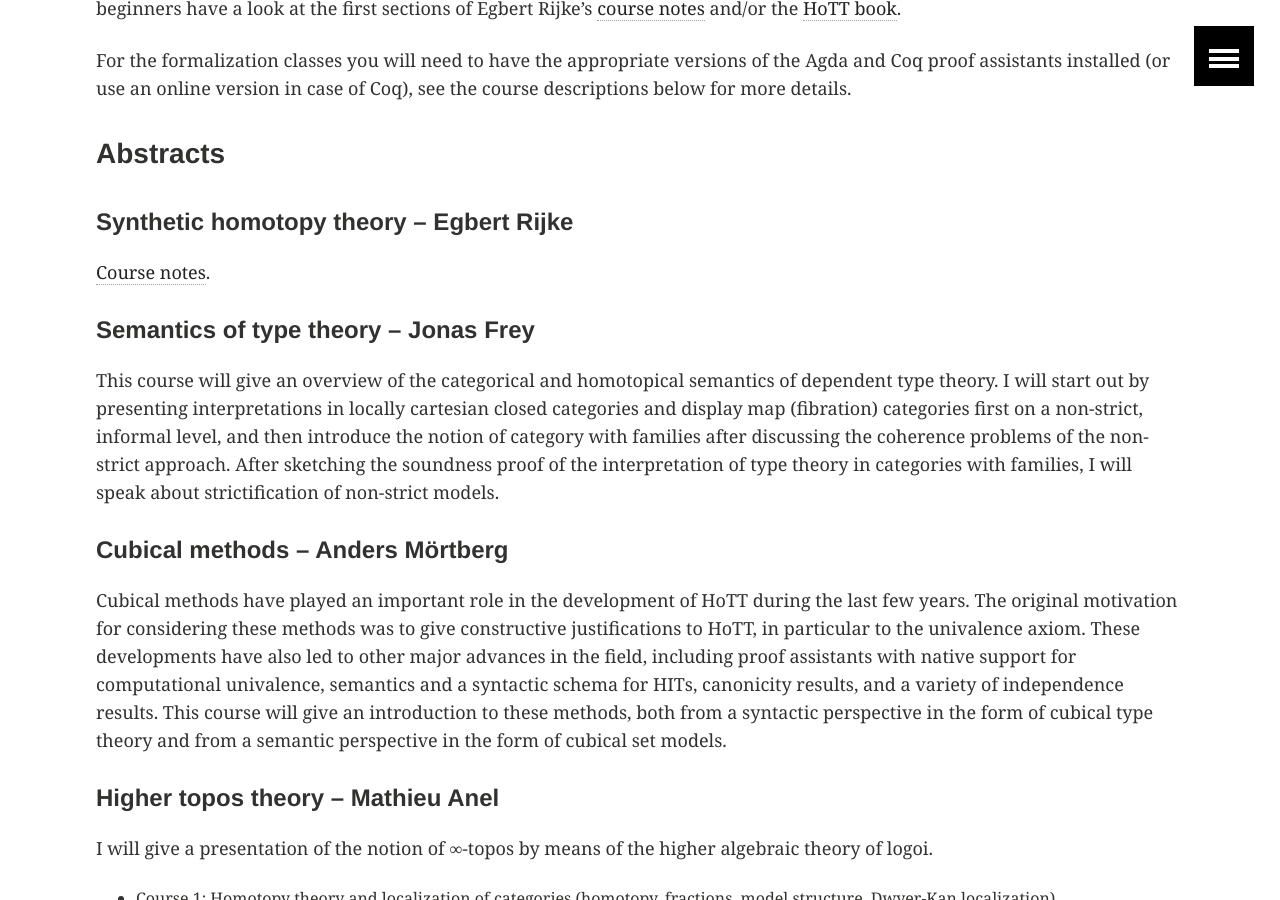
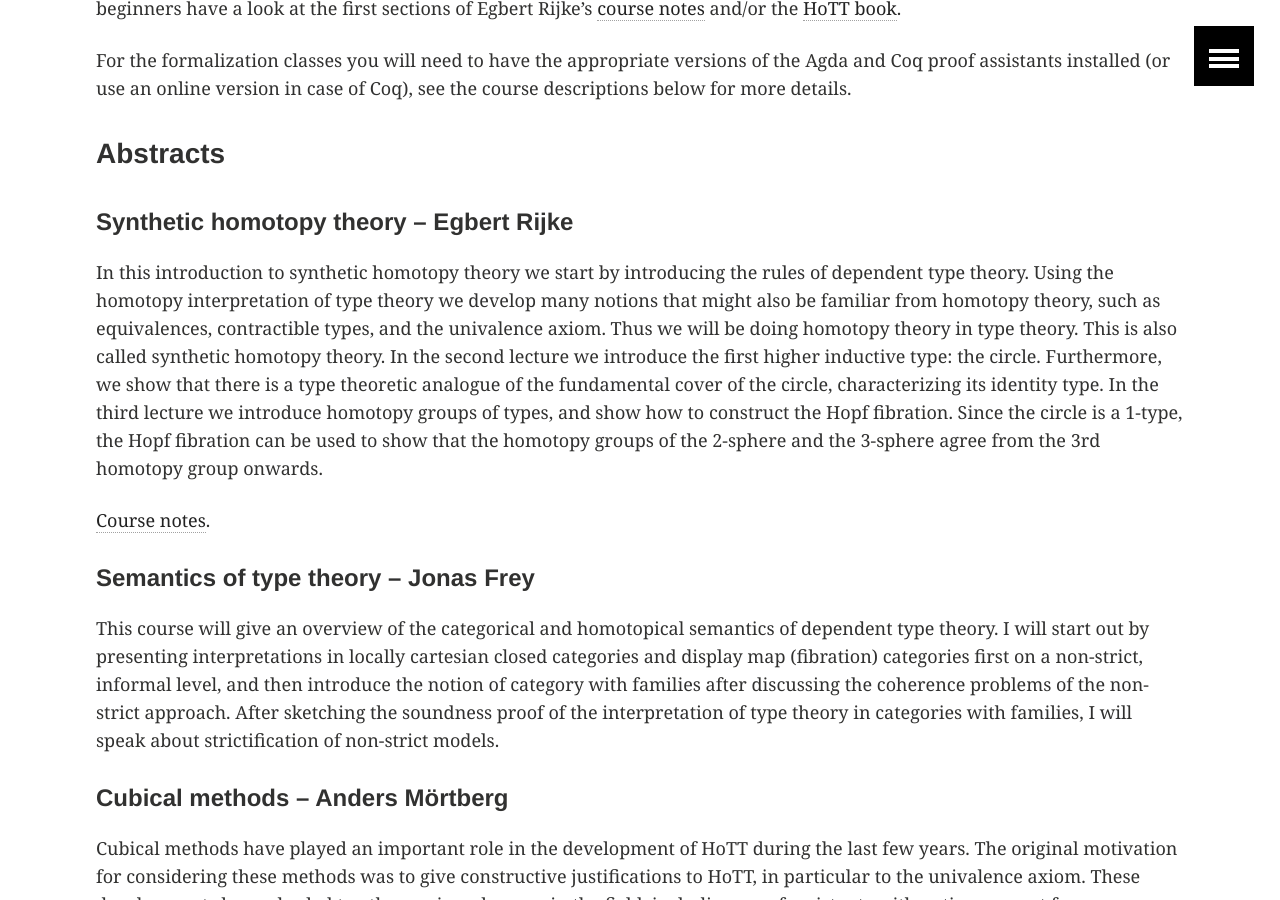
Before and after one commit to HoTT/HoTT-2019, a Jekyll site: the page built from summer-school.md, in a window 1280 px wide and 900 px high, scrolled down 2231 px. Built offline with Jekyll 4.4.1, drawn with Linux system fonts in a browser that asks for light colours.

Commit message:
add egbert abstract

```diff
--- a/summer-school.md
+++ b/summer-school.md
@@ -51,6 +51,19 @@ Coq), see the course descriptions below for more details.
 
 #### Synthetic homotopy theory -- Egbert Rijke
 
+In this introduction to synthetic homotopy theory we start by introducing the
+rules of dependent type theory. Using the homotopy interpretation of type theory
+we develop many notions that might also be familiar from homotopy theory, such
+as equivalences, contractible types, and the univalence axiom. Thus we will be
+doing homotopy theory in type theory. This is also called synthetic homotopy
+theory. In the second lecture we introduce the first higher inductive type: the
+circle. Furthermore, we show that there is a type theoretic analogue of the
+fundamental cover of the circle, characterizing its identity type. In the third
+lecture we introduce homotopy groups of types, and show how to construct the
+Hopf fibration. Since the circle is a 1-type, the Hopf fibration can be used to
+show that the homotopy groups of the 2-sphere and the 3-sphere agree from the
+3rd homotopy group onwards.
+
 [Course notes](/images/hott-intro-rijke.pdf).
 
 #### Semantics of type theory -- Jonas Frey
@@ -89,7 +102,8 @@ logos, ∞-topos, comparison with 1-topos)
 * Course 3: Features of logoi (quotient, classifying logoi, truncations,
 ∞-connected objects, modalities)
 
-Reference: [Anel, M and Joyal, A. *Topo-logie*](http://mathieu.anel.free.fr/mat/doc/Anel-Joyal-Topo-logie.pdf)
+Reference: [Anel, M and Joyal, A.
+*Topo-logie*](http://mathieu.anel.free.fr/mat/doc/Anel-Joyal-Topo-logie.pdf)
 
 #### Formalization in Agda -- Guillaume Brunerie
 
@@ -122,7 +136,9 @@ excerpt [here](https://hott.github.io/HoTT-2019/coq-installation/).
 On **Windows**: there is now a beta version of Coq 8.10 that includes the HoTT
 library and the HoTT version of CoqIDE, courtesy of Michael Soegtrop.
 [Here](https://gitlab.com/coq/coq/-/jobs/261177798/artifacts/browse/artifacts/)
-is the 64-bit version, and [here](https://gitlab.com/coq/coq/-/jobs/261177800/artifacts/browse/artifacts/) is the 32 bit version.
+is the 64-bit version, and
+[here](https://gitlab.com/coq/coq/-/jobs/261177800/artifacts/browse/artifacts/)
+is the 32 bit version.
 
 For people who just want to get through the course, there is an option to use
 the [HoTT version of Coq from within a browser](https://x80.org/rhino-hott/),
```
Also changed, not shown: coq-installation.md (+0 -1 lines).
